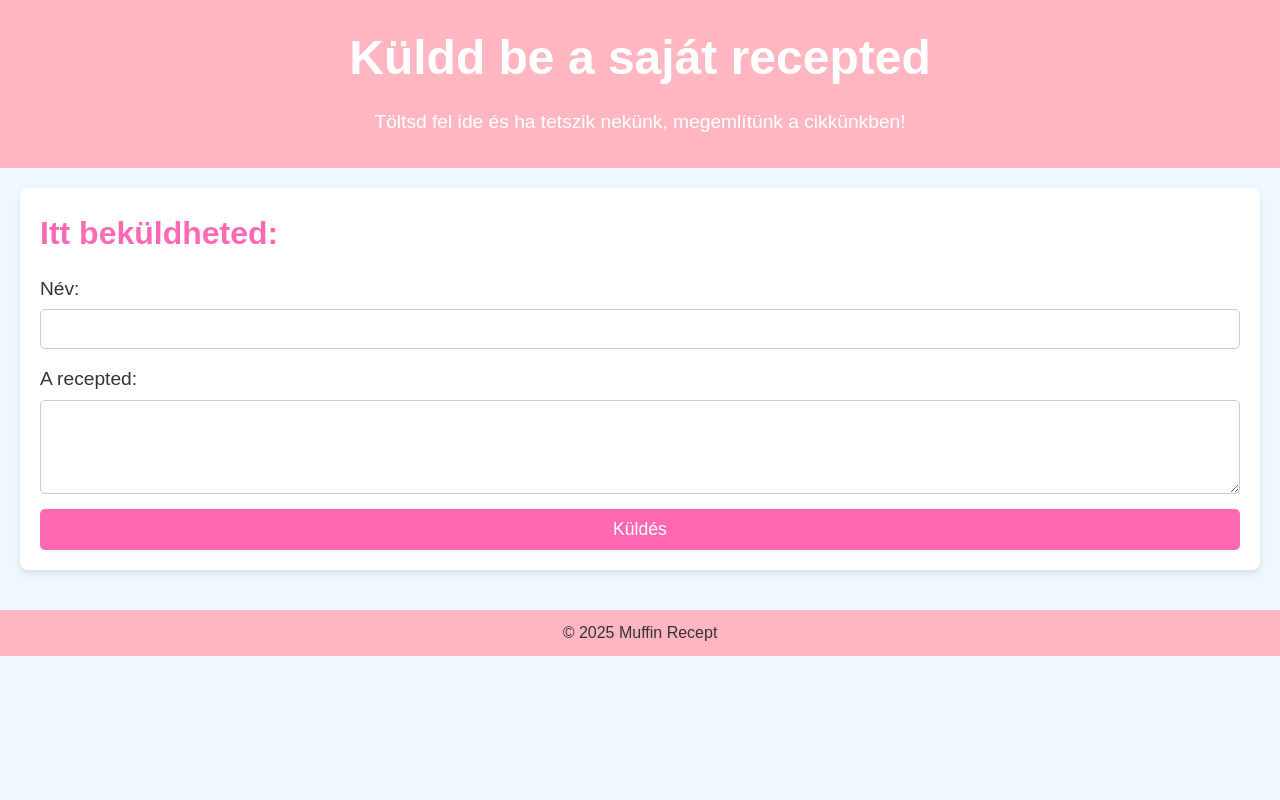
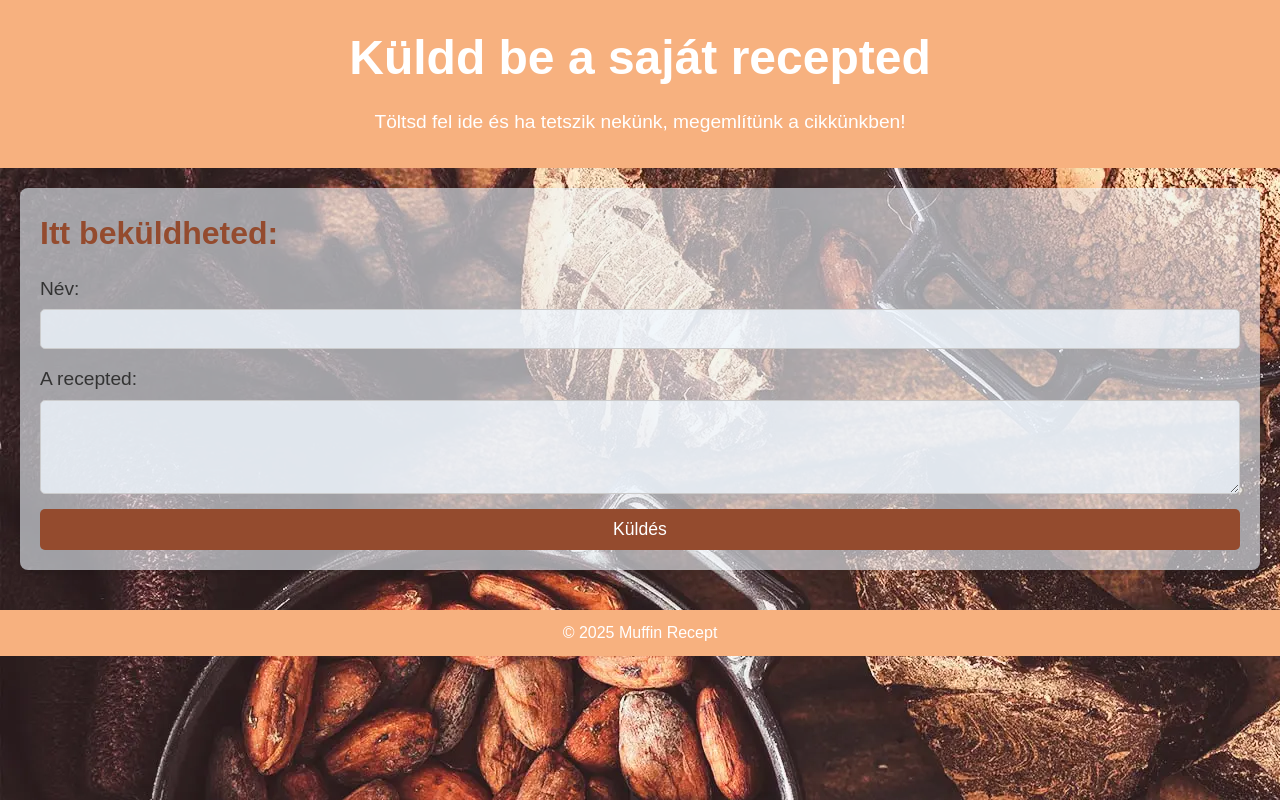
Before and after one commit to 5t3x/receptek, a plain HTML site: page urlap.html in a window 1280 px wide. Drawn offline with Linux system fonts and the light colour scheme.

Commit message:
hatter es atlatszosag

```diff
--- a/stilus3.css
+++ b/stilus3.css
@@ -9,10 +9,11 @@ body {
     background-color: #f0f8ff;
     color: #333;
     line-height: 1.6;
+    background-image: url(kepek/hatter2.jpg)
 }
 
 header {
-    background-color: #ffb6c1;
+    background-color: rgb(247, 177, 127);
     text-align: center;
     padding: 20px;
 }
@@ -44,11 +45,12 @@ section {
     border-radius: 8px;
     background-color: #fff;
     box-shadow: 0 4px 6px rgba(0, 0, 0, 0.1);
+    background-color: rgba(240, 248, 255, 0.6);
 }
 
 section h2 {
     font-size: 2rem;
-    color: #ff69b4;
+    color: rgb(148, 75, 46);
     margin-bottom: 15px;
 }
 
@@ -81,7 +83,7 @@ textarea {
 }
 
 button {
-    background-color: #ff69b4;
+    background-color: rgb(148, 75, 46);
     color: #fff;
     padding: 10px;
     border: none;
@@ -91,12 +93,17 @@ button {
 }
 
 button:hover {
-    background-color: #ff1493;
+    background-color: rgb(247, 177, 127);
 }
 
 footer {
     text-align: center;
     padding: 10px;
-    background-color: #ffb6c1;
+    background-color: rgb(247, 177, 127);
     margin-top: 40px;
+    color: white;
 }
+
+input, textarea {
+    background-color: rgba(240, 248, 255, 0.8);
+}
--- a/urlap.html
+++ b/urlap.html
@@ -15,6 +15,7 @@
             </ul>
         </nav>
     </header>
+    <article>
     <section id="bekuldes">
         <h2>Itt beküldheted:</h2>
         <form action="#" method="post">
@@ -27,7 +28,7 @@
             <button type="submit">Küldés</button>
         </form>
     </section>
-
+    </article>
     <footer>
         <p>&copy; 2025 Muffin Recept</p>
     </footer>
```
